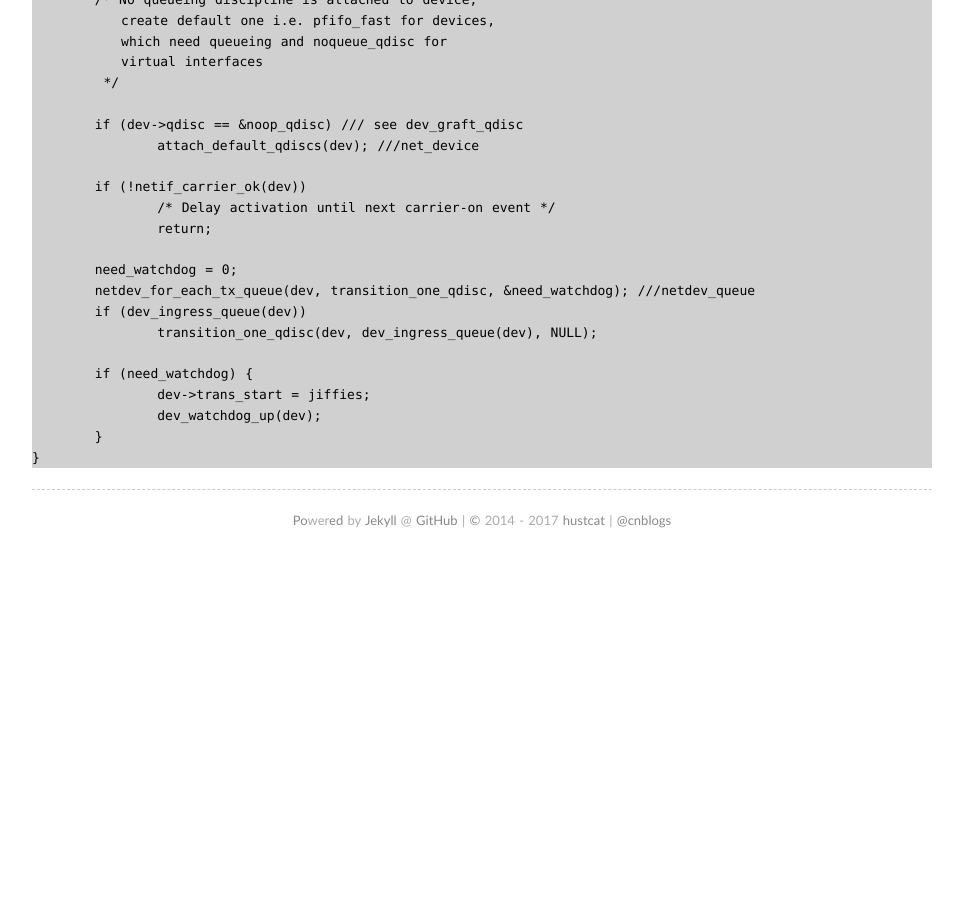
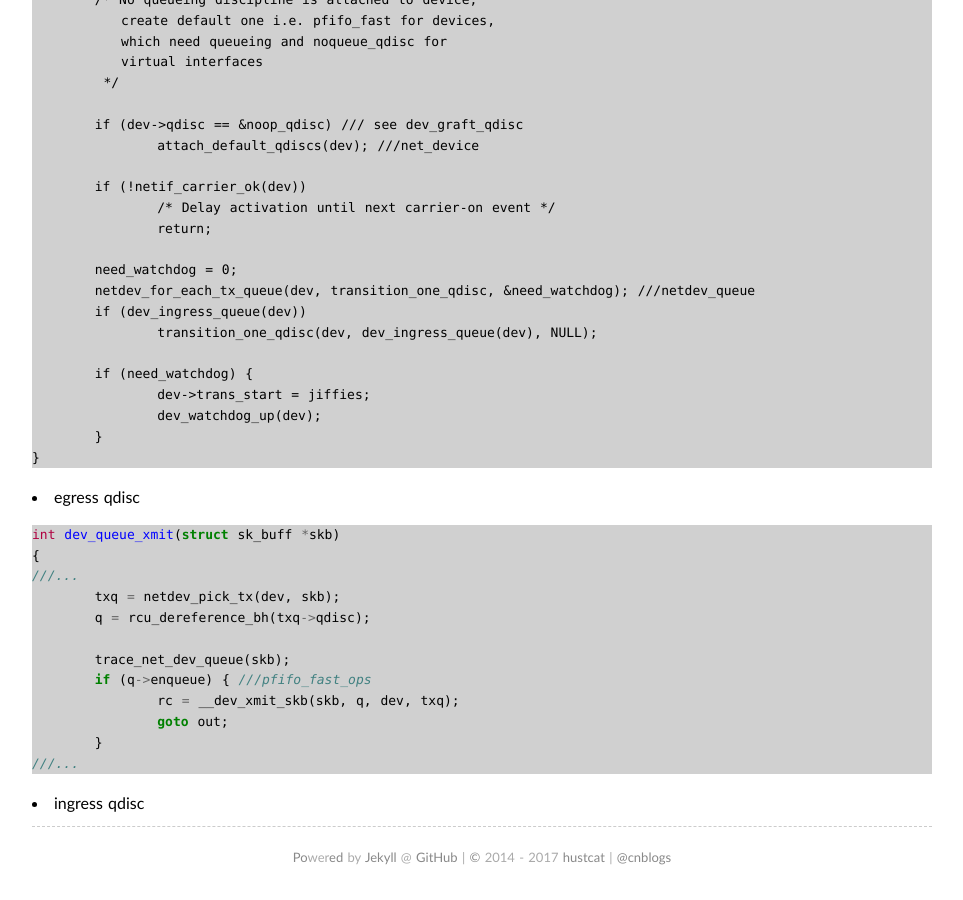
Before and after one commit to hustcat/hustcat.github.io, a Jekyll site: the page built from wiki/network/tc.md, in a window 1280 px wide and 900 px high, scrolled down 3912 px. Shown: the whole window, without its empty margins (158-1121 px from the left). Built offline with Jekyll 4.4.1, drawn with Linux system fonts in a browser that asks for light colours; some web fonts are replaced; our own code applies the rules of GitHub Pages for plain Markdown files; comment, search, counter and statistics services are not loaded; before the commit the page ends 4475 px from its top, so only the background shows below that.

Commit message:
Update tc.md

````diff
--- a/wiki/network/tc.md
+++ b/wiki/network/tc.md
@@ -220,3 +220,22 @@ void dev_activate(struct net_device *dev)
 	}
 }
 ```
+
+* egress qdisc
+
+```c
+int dev_queue_xmit(struct sk_buff *skb)
+{
+///...
+	txq = netdev_pick_tx(dev, skb);
+	q = rcu_dereference_bh(txq->qdisc);
+
+	trace_net_dev_queue(skb);
+	if (q->enqueue) { ///pfifo_fast_ops
+		rc = __dev_xmit_skb(skb, q, dev, txq);
+		goto out;
+	}
+///...
+```
+
+* ingress qdisc
````
